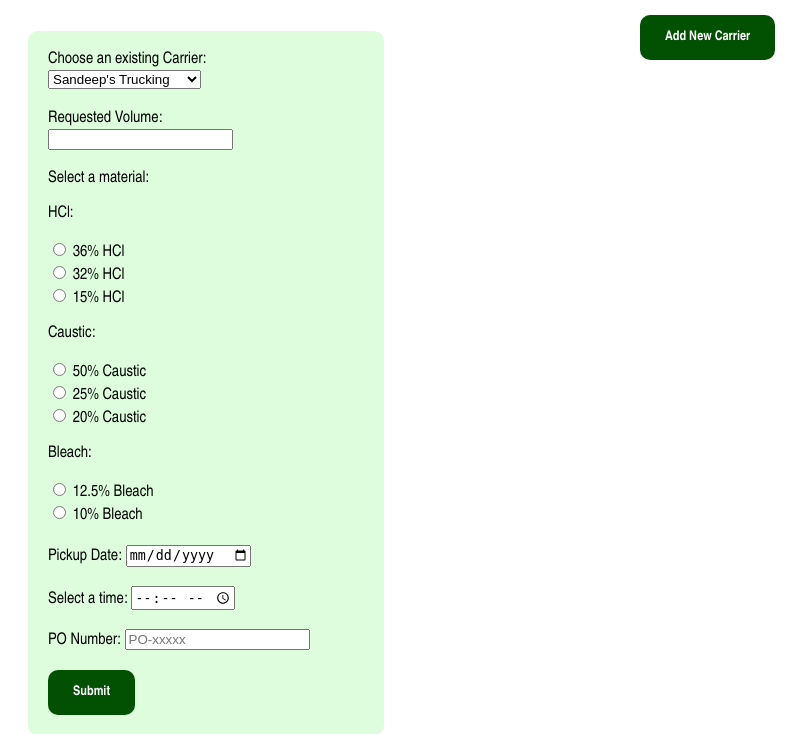
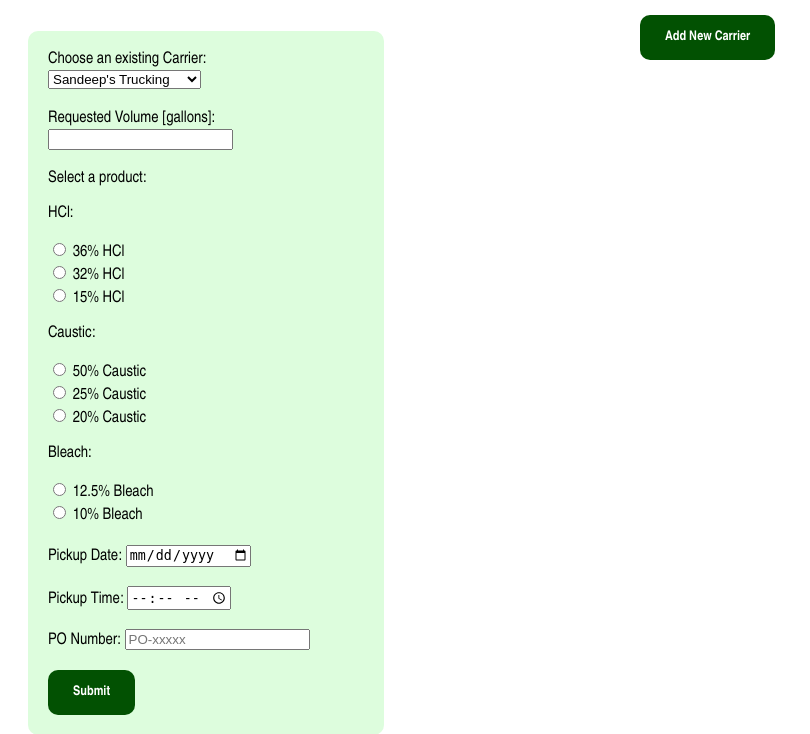
Before and after one commit to bharding216/logistics_app, a Flask app: page /create in a window 1280 px wide. Shown: the part 292-1026 px from the top of the page, without its empty margins (0-810 px from the left). Run offline with Flask 2, Linux system fonts and the light colour scheme; data comes from the database, SQL or seed files in the repository; both versions use the stored data as it was after the commit.

```diff
--- a/app.py
+++ b/app.py
@@ -6,7 +6,7 @@ from datetime import datetime, date
 from sqlalchemy import event, insert
 #--------------------------------------------------------------------
 
-#db setup
+#db schema
 #--------------------------------------------------------------------
 app = Flask (__name__)
 app.config['SQLALCHEMY_DATABASE_URI'] = 'sqlite:///test.db'
--- a/templates/create.html
+++ b/templates/create.html
@@ -19,10 +19,10 @@
                 {% endfor %}
             </select><br><br>
 
-            <label for="volume">Requested Volume:</label><br>
+            <label for="volume">Requested Volume [gallons]:</label><br>
             <input type="number" name="volume" id="volume" value="volume"><br><br>
 
-            <label>Select a material:</label><br>
+            <label>Select a product:</label><br>
             <p>HCl:</p>
             <input type="radio" name="material" id="36%_HCl" value="36% HCl">
             <label for="36% HCl">36% HCl</label><br>
@@ -45,7 +45,7 @@
 
             <label for="pickup_date">Pickup Date:</label>
             <input type="date" id="pickup_date" name="pickup_date"><br><br>
-            <label for="pickup_time">Select a time:</label>
+            <label for="pickup_time">Pickup Time:</label>
             <input type="time" id="pickup_time" name="pickup_time"><br><br>
 
             <label for="PO_number">PO Number:</label>
--- a/templates/history.html
+++ b/templates/history.html
@@ -29,6 +29,7 @@
             <th>Volume [gallons]</th>
             <th>Pickup Date [YYYY-MM-DD]</th>
             <th>Pickup Time [24-hr]</th>
+            <th>PO Number</th>
             <th>Date Modified</th>
         </tr>
 
@@ -40,6 +41,7 @@
                 <td>{{ item.volume }}</td>
                 <td>{{ item.pickup_date }}</td>
                 <td>{{ item.pickup_time }}</td>
+                <td>{{ item.PO_number }}</td>
                 <td>{{ item.modified_on.strftime("%Y-%m-%d %H:%M:%S") }}</td>
             </tr>
         {% endfor %}
```
Also changed, not shown: test.db.
